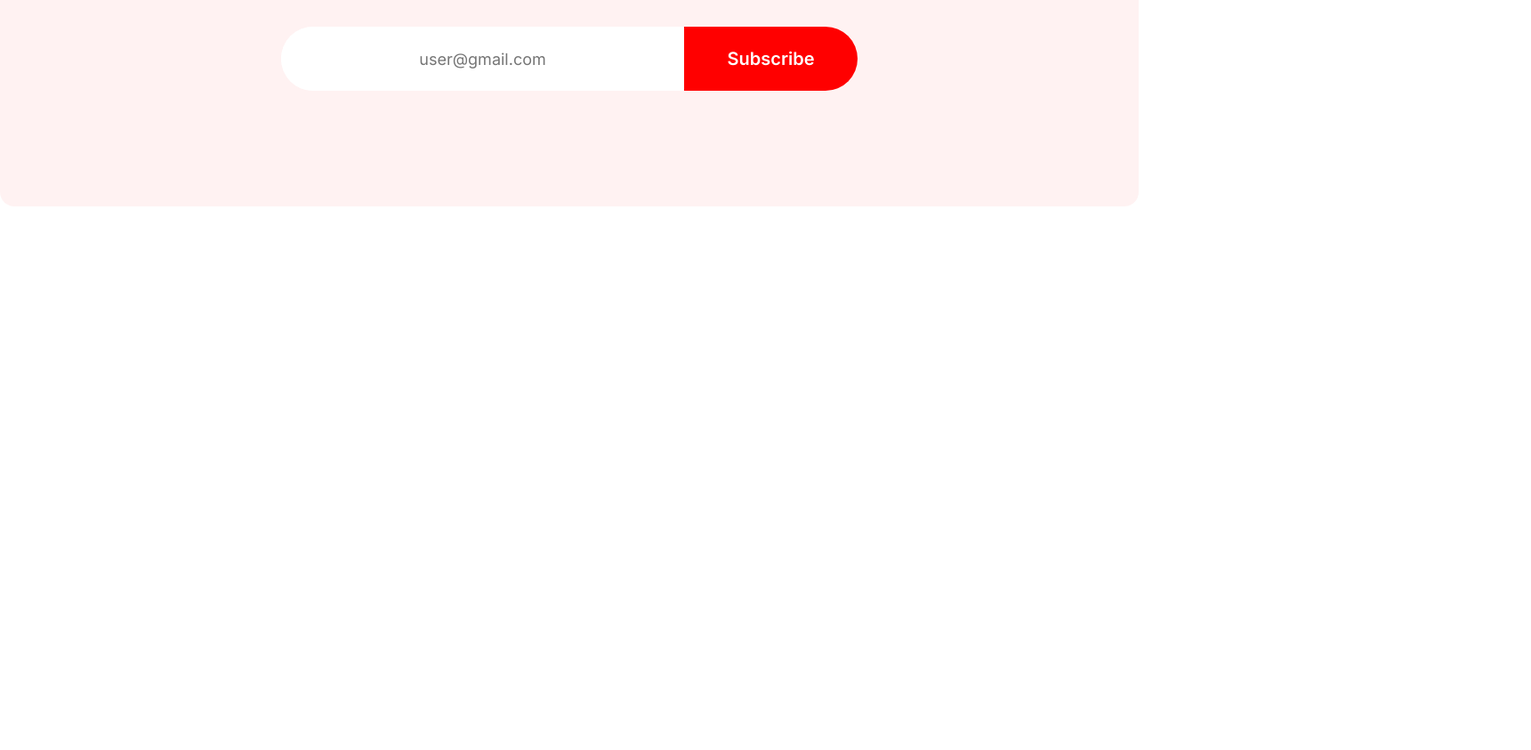
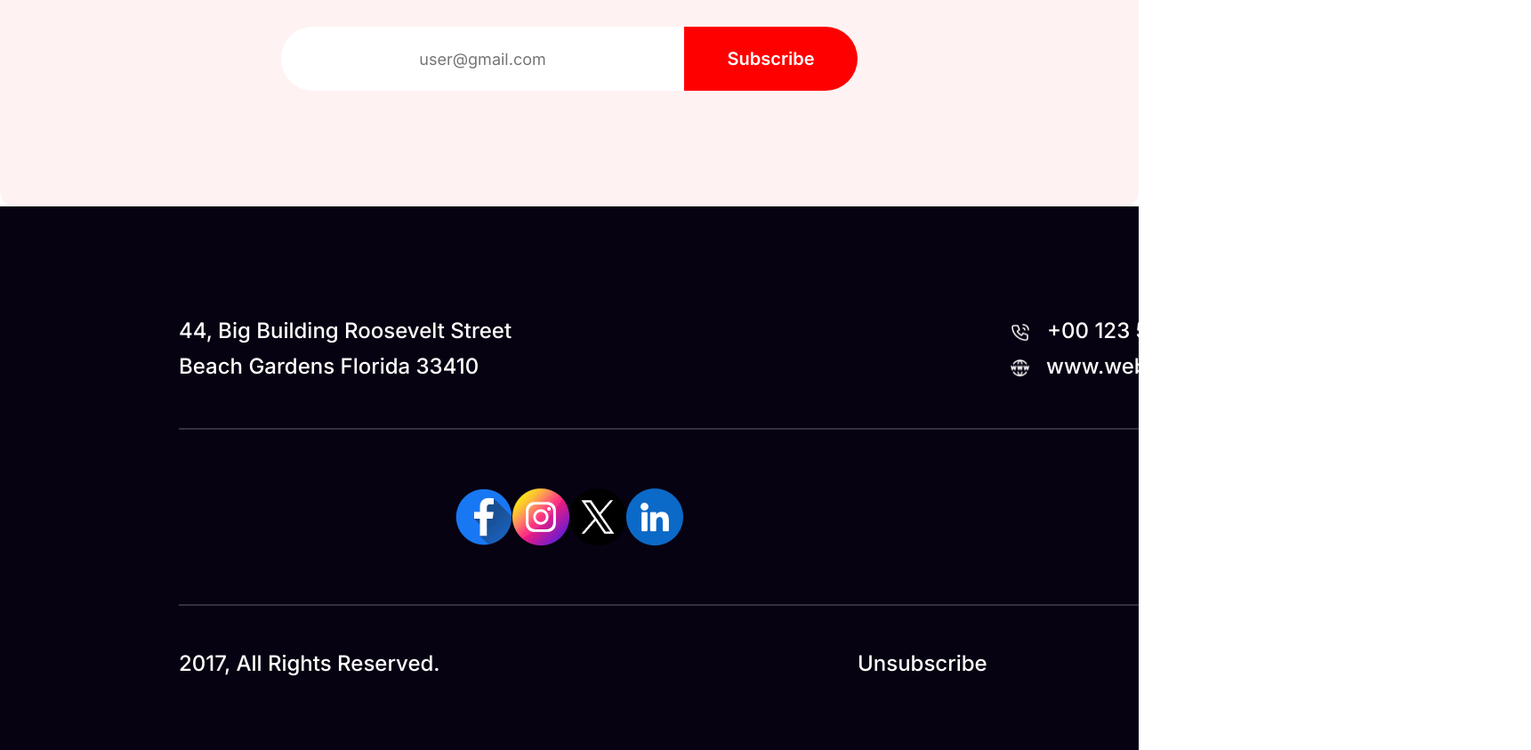
Before and after one commit to fuadraihan10/new-year-new-me, a plain HTML site: page index.html in a window 1280 px wide. Shown: the part 6407-7250 px from the top of the page at 89% size, 1721 px wide, since content can reach past the window. Before the commit the page ends 6639 px from the top, so only its background shows below. Drawn offline with Linux system fonts and the light colour scheme; a web font is replaced by a local one.

Commit message:
project end                                         (footer added)

```diff
--- a/index.html
+++ b/index.html
@@ -130,7 +130,42 @@
     </main>
     <!-- ----------------------footer-------------------------------- -->
     <footer>
+        <section>
+            <div class="footer_parent">
+                <div class="footer_child1">
+                    <div class="footer_child1_child1">
+                        <p class="footer_p1">44, Big Building Roosevelt Street
+                            <br>Beach Gardens Florida 33410
+                        </p>
+                    </div>
+                    <div class="footer_child1_child2">
+                        <div class="footer_child1_child2_child1">
+                            <img src="icons/Call.png" alt=""><p>+00 123 584 124</p>
 
+                        </div>
+                        <div class="footer_child1_child2_child2">
+                            <img src="icons/Website.png" alt=""><p>www.website.com</p>
+                        </div>
+                    </div>
+                </div>
+                <div class="footer_child2">
+                    <div class="r"><hr></div>
+                    <div style="display:flex;justify-content: center;">
+                        <img src="icons/Facebook.png" alt="">
+                        <img src="icons/Instagram.png" alt="">
+                        <img src="icons/Twitter.png" alt="">
+                        <img src="icons/Linkedin.png" alt="">
+                    </div>
+                    <div class="r"><hr></div>
+                </div>
+                <div style="display:flex;justify-content: space-between;padding:50px 170px 0px 200px;">
+                    <p class="footer_child3_p1">2017, All Rights Reserved.</p>
+                    <p class="footer_child3_p2">Unsubscribe</p>
+                </div>
+
+                </div>
+            </div>
+        </section>
     </footer>
 </body>
 </html>
--- a/styles/style.css
+++ b/styles/style.css
@@ -536,3 +536,98 @@ span{
 
 }
 /* --------footer------------ */
+.footer_parent{
+    width: auto;
+    height: 609px;
+    background: rgb(7, 2, 17);
+    padding:1px;
+}
+.footer_child1{
+    width: 1185px;
+    height: 80px;
+    display:flex;
+    flex-direction: row;
+    justify-content: space-between;
+    margin: 200px auto 49px 200px;
+    margin-left:200px;
+    margin-top: 119px;
+}
+.footer_child1_child1{
+    color: rgb(255, 255, 255);
+    font-family: Inter;
+    font-size: 24px;
+    font-weight: 500;
+    line-height: 40px;
+    letter-spacing: 0%;
+    text-align: left;
+    width: 375px;
+    height: 80px;
+}
+.footer_child1_child2{
+    color: rgb(255, 255, 255);
+    font-family: Inter;
+    font-size: 24px;
+    font-weight: 500;
+    line-height: 40px;
+    letter-spacing: 0%;
+    text-align: left;
+    width: 251px;
+    height: 80px;
+    display: flex;
+    flex-direction: column;
+
+}
+.footer_child1_child2_child1{
+    width: 235px;
+    height: 40px;
+    display: flex;
+    flex-direction: row;
+}
+
+.footer_child1_child2_child2{
+    width: 251px;
+    height: 40px;
+    display: flex;
+    flex-direction: row;
+}
+.footer_child1_child2_child2 img,.footer_child1_child2_child1 img{
+    width: 24px;
+    height: 24px;
+    padding-top:10px;
+    padding-right:18px;
+}
+.footer_child2{
+    display: flex;
+    flex-direction: column;
+    height: 200px;
+    justify-content: space-between;
+}
+.r{
+    width: 1520px;
+    margin-left:200px;
+}
+hr{
+    border: 1px solid rgba(255, 255, 255, 0.18);
+}
+.footer_child3_p1{
+    width: 295px;
+    height: 29px;
+    color: rgb(255, 255, 255);
+    font-family: Inter;
+    font-size: 24px;
+    font-weight: 500;
+    line-height: 29px;
+    letter-spacing: 0%;
+    text-align: left;
+}
+.footer_child3_p2{
+    color: rgb(255, 255, 255);
+    font-family: Inter;
+    font-size: 24px;
+    font-weight: 500;
+    line-height: 29px;
+    letter-spacing: 0%;
+    text-align: left;
+    width: 145px;
+    height: 29px;
+}
```
Also changed, not shown: icons/Facebook.png (added), icons/Instagram.png (added), icons/Linkedin.png (added), icons/Twitter.png (added).
